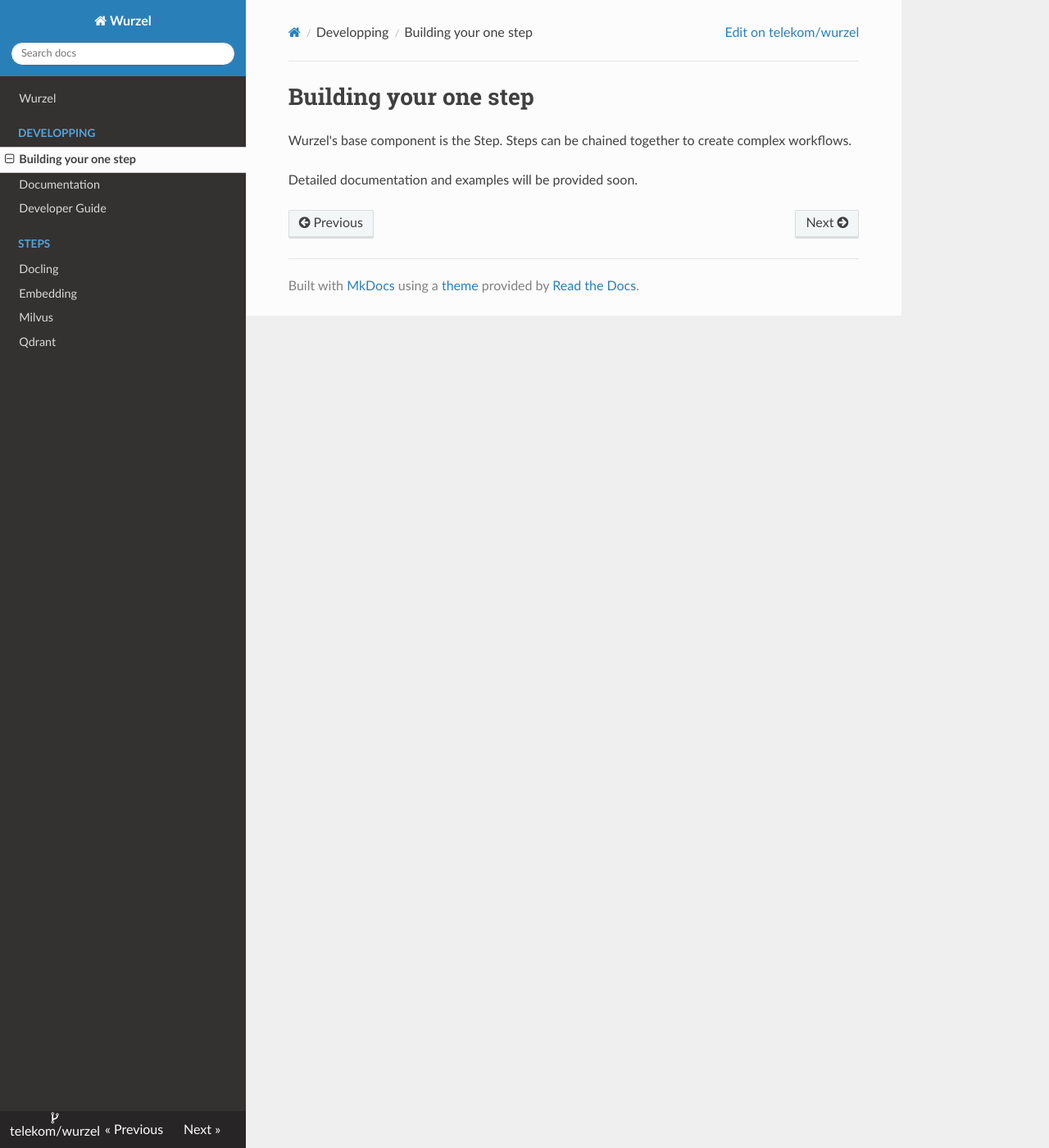
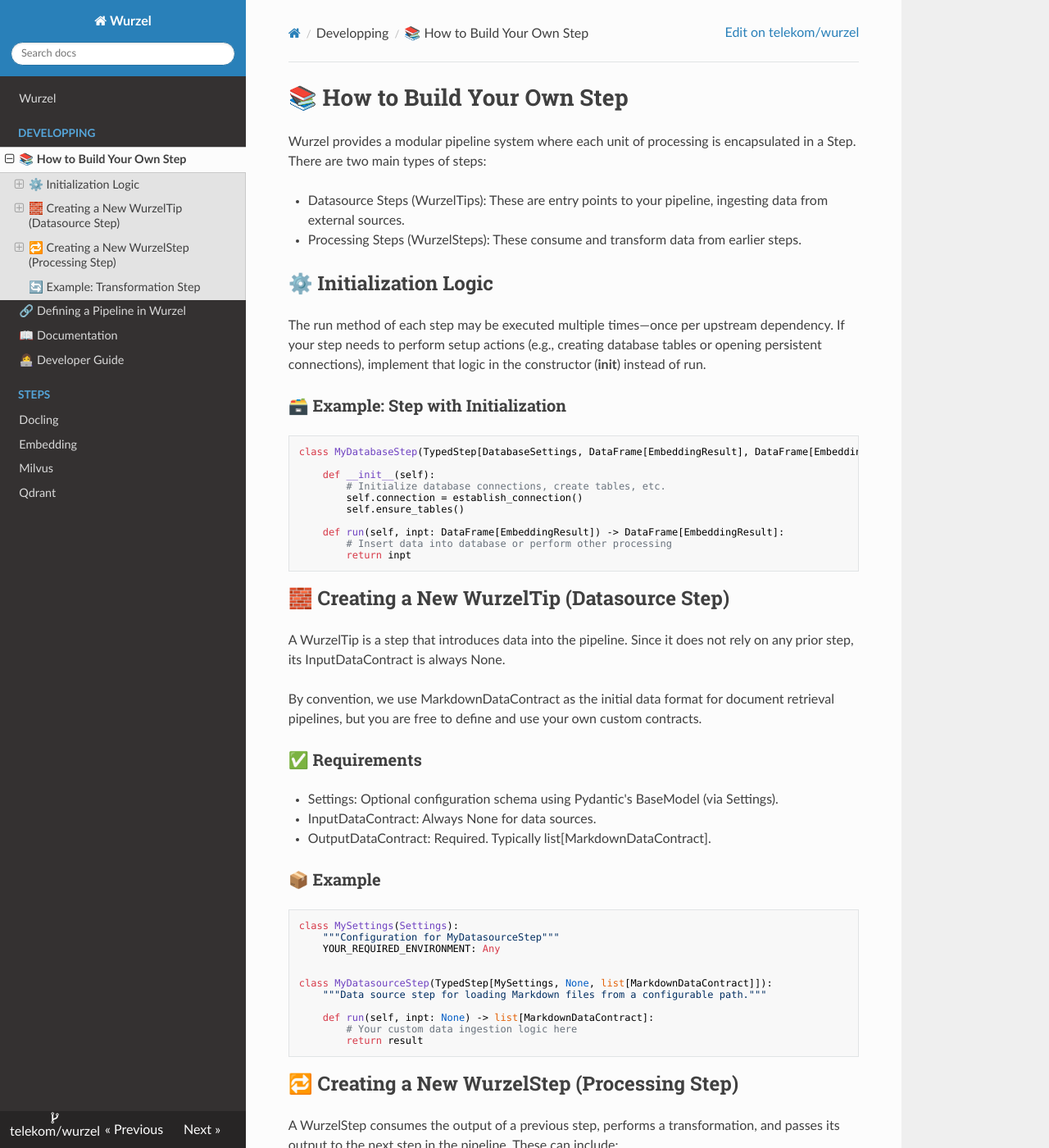
Before and after one commit to telekom/wurzel, an MkDocs documentation site: the page built from docs/developping/Building_your_one_step.md, in a window 1280 px wide and 1400 px high. Shown: the whole window at 82% size. Built offline with MkDocs 1.6.1, drawn with Linux system fonts in a browser that asks for light colours; nearby versions of some CDN libraries; some of the changed text lies outside the part shown.

Commit message:
some more docs

````diff
--- a/docs/developping/Building_your_one_step.md
+++ b/docs/developping/Building_your_one_step.md
@@ -1,5 +1,85 @@
-# Building your one step
+# 📚 How to Build Your Own Step
 
-Wurzel's base component is the Step. Steps can be chained together to create complex workflows.
+Wurzel provides a modular pipeline system where each unit of processing is encapsulated in a Step. There are two main types of steps:
 
-Detailed documentation and examples will be provided soon.
+- Datasource Steps (WurzelTips): These are entry points to your pipeline, ingesting data from external sources.
+- Processing Steps (WurzelSteps): These consume and transform data from earlier steps.
+
+
+## ⚙️ Initialization Logic
+
+The run method of each step may be executed multiple times—once per upstream dependency. If your step needs to perform setup actions (e.g., creating database tables or opening persistent connections), implement that logic in the constructor (__init__) instead of run.
+
+### 🗃️ Example: Step with Initialization
+
+```python
+class MyDatabaseStep(TypedStep[DatabaseSettings, DataFrame[EmbeddingResult], DataFrame[EmbeddingResult]]):
+
+    def __init__(self):
+        # Initialize database connections, create tables, etc.
+        self.connection = establish_connection()
+        self.ensure_tables()
+
+    def run(self, inpt: DataFrame[EmbeddingResult]) -> DataFrame[EmbeddingResult]:
+        # Insert data into database or perform other processing
+        return inpt
+```
+
+## 🧱 Creating a New WurzelTip (Datasource Step)
+
+A WurzelTip is a step that introduces data into the pipeline. Since it does not rely on any prior step, its InputDataContract is always None.
+
+By convention, we use MarkdownDataContract as the initial data format for document retrieval pipelines, but you are free to define and use your own custom contracts.
+
+### ✅ Requirements
+
+- Settings: Optional configuration schema using Pydantic's BaseModel (via Settings).
+
+- InputDataContract: Always None for data sources.
+
+- OutputDataContract: Required. Typically list[MarkdownDataContract].
+
+### 📦 Example
+
+```python
+class MySettings(Settings):
+    """Configuration for MyDatasourceStep"""
+    YOUR_REQUIRED_ENVIRONMENT: Any
+
+
+class MyDatasourceStep(TypedStep[MySettings, None, list[MarkdownDataContract]]):
+    """Data source step for loading Markdown files from a configurable path."""
+
+    def run(self, inpt: None) -> list[MarkdownDataContract]:
+        # Your custom data ingestion logic here
+        return result
+```
+
+## 🔁 Creating a New WurzelStep (Processing Step)
+
+A WurzelStep consumes the output of a previous step, performs a transformation, and passes its output to the next step in the pipeline. These can include:
+
+- Filters: Narrow down data based on a condition.
+- Validators: Check for schema or content correctness.
+- Transformers: Change the data structure, such as converting from a list of documents to a DataFrame of embeddings.
+
+### 🧹 Example: Filter Step
+
+```python
+class MyFilterStep(TypedStep[MySettings, list[MarkdownDataContract], list[MarkdownDataContract]]):
+    def run(self, inpt: list[MarkdownDataContract]) -> list[MarkdownDataContract]:
+        # Your filtering logic here
+        return result
+```
+
+## 🔄 Example: Transformation Step
+
+Sometimes a step will change the shape or structure of the data entirely, for example transforming a list of documents into a pandas.DataFrame. This is common in steps that perform embedding or analytics.
+
+```python
+class MyEmbeddingStep(TypedStep[EmbeddingSettings, list[MarkdownDataContract], DataFrame[EmbeddingResult]]):
+    def run(self, inpt: list[MarkdownDataContract]) -> DataFrame[EmbeddingResult]:
+        """Transforms input markdown files into embeddings stored in a DataFrame."""
+        # Your embedding logic here
+        return df
+```
````
Also changed, not shown: README.md (+7 -73 lines), docs/developping/define_pipline.md (added, +55 -0 lines), docs/developping/docs.md (+4 -4 lines), docs/developping/getting_started.md (+26 -12 lines).
